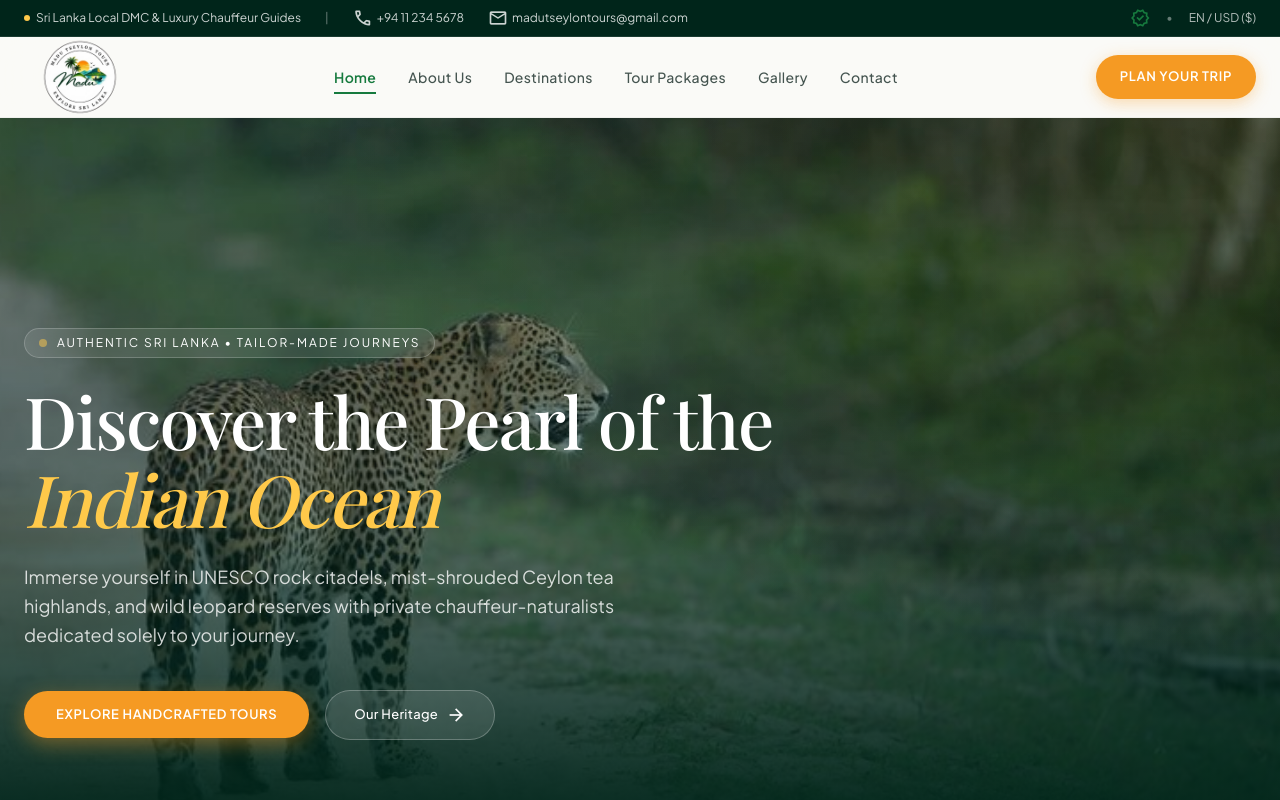
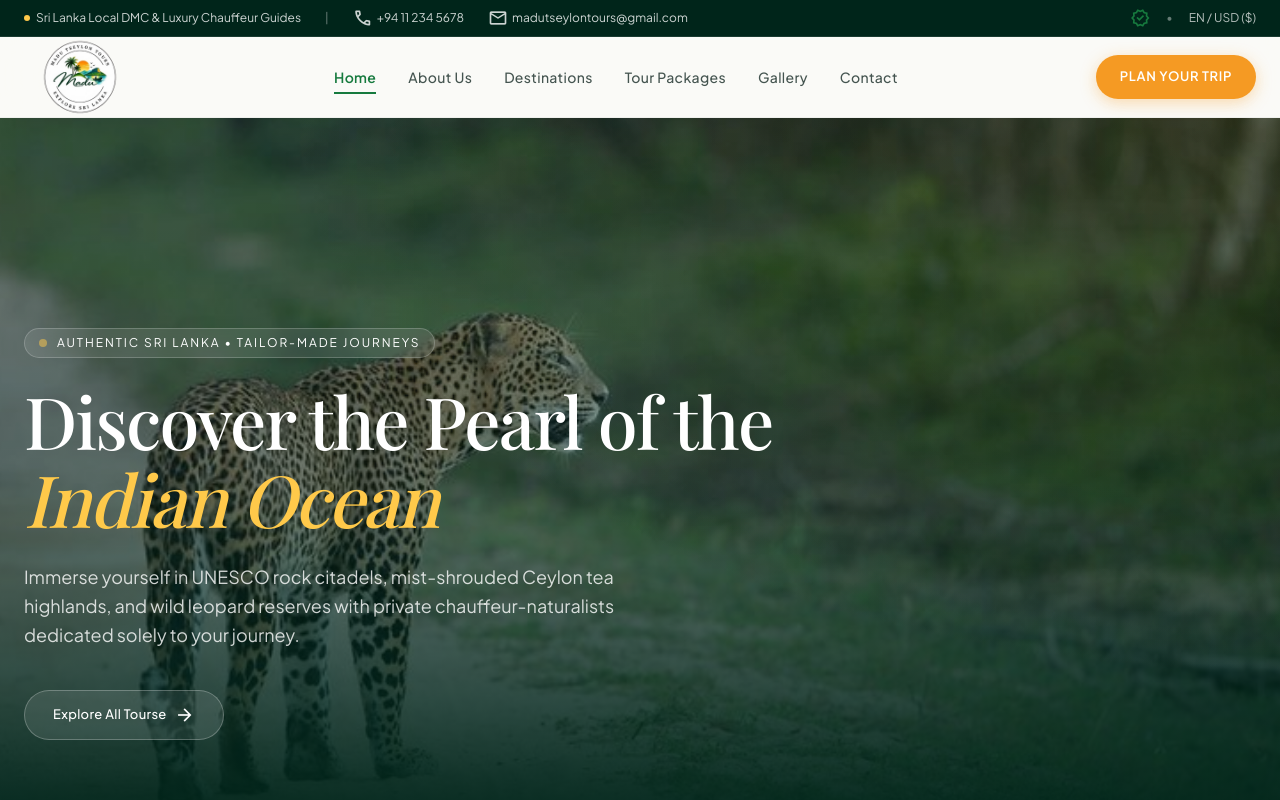
Before and after one commit to haxtaglabdev/madu-tourism-website, a React (Vite) app in the folder madu-tourism-website/: page / in a window 1280 px wide. Shown: the top 800 px of the page. Built offline with nearby package versions, Linux system fonts and the light colour scheme; a web font is replaced by a local one.

Commit message:
remove hero button

```diff
--- a/madu-tourism-website/src/components/home/Hero.tsx
+++ b/madu-tourism-website/src/components/home/Hero.tsx
@@ -143,16 +143,10 @@ export default function Hero() {
             style={{ ["--hero-delay" as string]: "260ms" }}
           >
             <Link
-              className="inline-flex items-center justify-center rounded-full bg-sunset px-8 py-3.5 text-center text-[13px] font-semibold tracking-wider text-white uppercase shadow-[0_6px_20px_rgba(245,154,35,0.4)] transition-all duration-300 ease-[cubic-bezier(0.22,1,0.36,1)] hover:-translate-y-px hover:scale-[1.01] hover:bg-sunset-hover"
+              className="group inline-flex items-center justify-center gap-2 rounded-full border border-white/25 bg-white/10 px-7 py-3.5 text-[13px] font-medium tracking-wide text-white backdrop-blur-md transition-all duration-300 ease-[cubic-bezier(0.22,1,0.36,1)] hover:-translate-y-px hover:bg-white/20"
               to="/tour-packages"
             >
-              Explore Handcrafted Tours
-            </Link>
-            <Link
-              className="group inline-flex items-center justify-center gap-2 rounded-full border border-white/25 bg-white/10 px-7 py-3.5 text-[13px] font-medium tracking-wide text-white backdrop-blur-md transition-all duration-300 ease-[cubic-bezier(0.22,1,0.36,1)] hover:-translate-y-px hover:bg-white/20"
-              to="/about"
-            >
-              <span>Our Heritage</span>
+              <span>Explore All Tourse</span>
               <span className="material-symbols-outlined text-sm transition-transform duration-300 ease-[cubic-bezier(0.22,1,0.36,1)] group-hover:translate-x-0.5">
                 arrow_forward
               </span>
--- a/madu-tourism-website/src/components/home/PackagesSection.tsx
+++ b/madu-tourism-website/src/components/home/PackagesSection.tsx
@@ -1,4 +1,5 @@
 import type { CSSProperties } from "react";
+import { Link } from "react-router-dom";
 import { packages } from "../../data/homeContent";
 import Reveal, { RevealGroup } from "../ui/Reveal";
 import TourCard from "./TourCard";
@@ -40,6 +41,15 @@ export default function PackagesSection() {
           />
         ))}
       </RevealGroup>
+
+      <Reveal delay={260} className="mt-10 flex justify-center sm:mt-14">
+        <Link
+          className="inline-flex w-full max-w-xs items-center justify-center rounded-full bg-sunset px-8 py-3.5 text-[13px] font-semibold tracking-wider text-white uppercase shadow-[0_6px_20px_rgba(245,154,35,0.4)] transition-all duration-300 ease-[cubic-bezier(0.22,1,0.36,1)] hover:-translate-y-px hover:scale-[1.01] hover:bg-sunset-hover sm:w-auto sm:max-w-none"
+          to="/tour-packages"
+        >
+          Explore All Packages
+        </Link>
+      </Reveal>
     </section>
   );
 }
```
